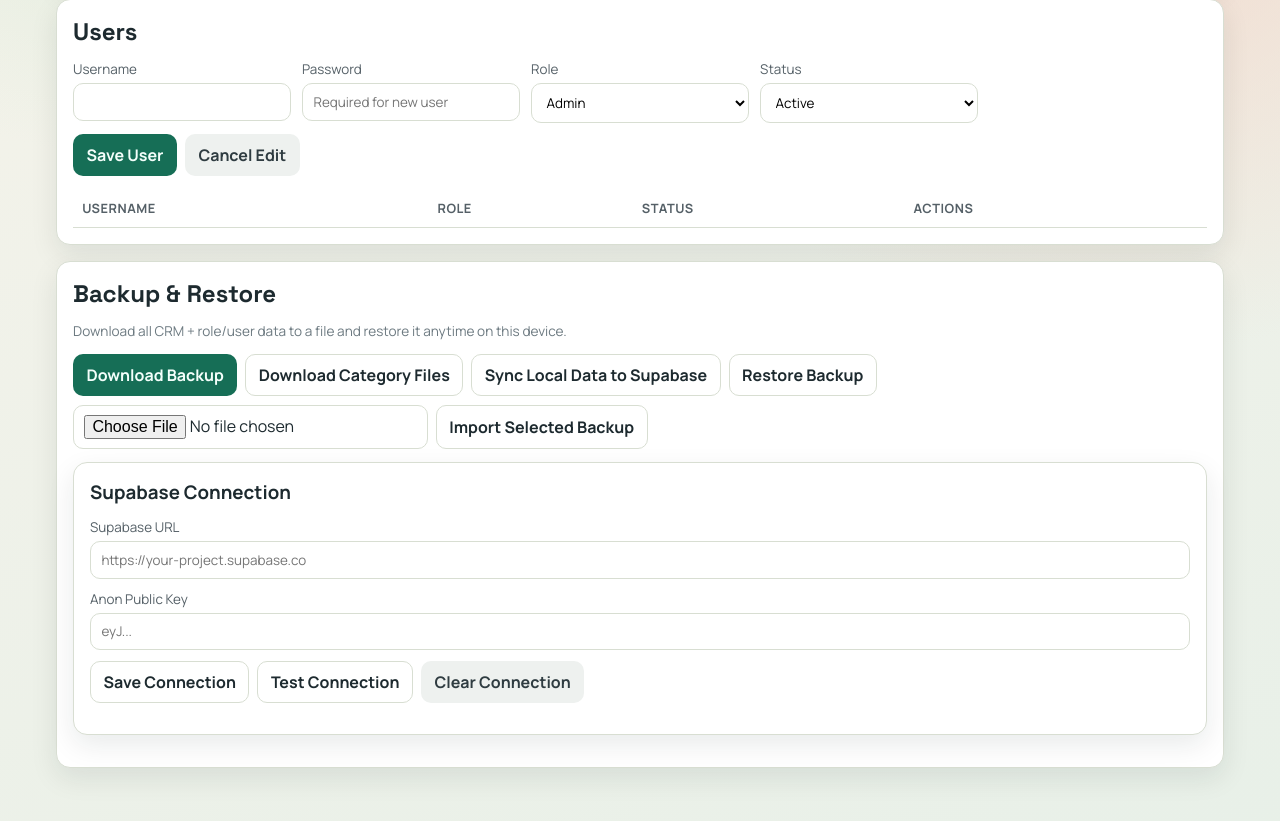
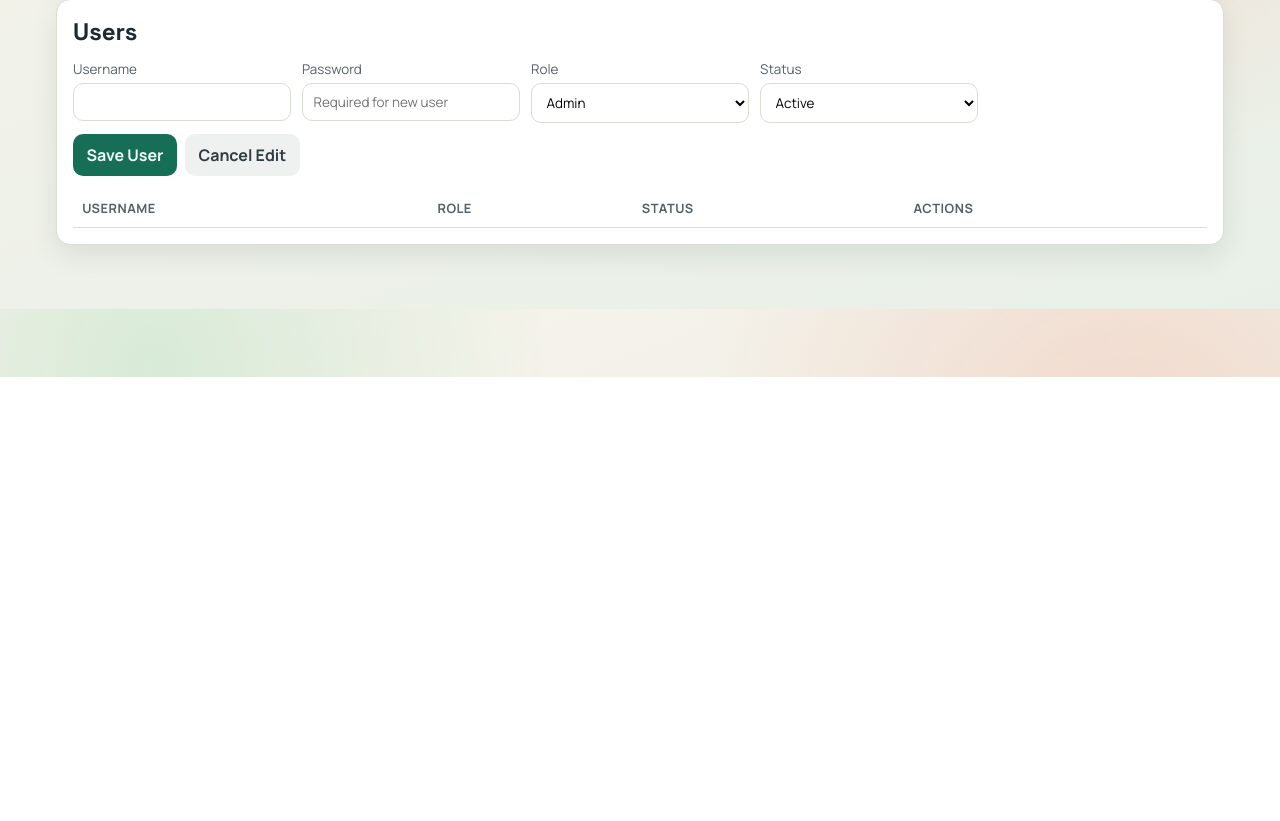
Before and after one commit to zakariaomar1983-sudo/weekly-pay, a plain HTML site: page control-panel.html in a window 1280 px wide. Shown: the part 423-1244 px from the top of the page. After the commit the page ends 800 px from the top, so only its background shows below. Drawn offline with nearby package versions, Linux system fonts and the light colour scheme.

Commit message:
Remove Backup & Restore section from Control Panel

```diff
--- a/control-panel.html
+++ b/control-panel.html
@@ -89,56 +89,19 @@
       </div>
     </section>
 
-    <section class="panel">
-      <div class="panel-head">
-        <h2>Backup & Restore</h2>
-      </div>
-      <p class="muted">Download all CRM + role/user data to a file and restore it anytime on this device.</p>
-      <div class="actions">
-        <button id="downloadBackupBtn" class="btn" type="button">Download Backup</button>
-        <button id="downloadCategoryBackupsBtn" class="btn btn-outline" type="button">Download Category Files</button>
-        <button id="syncSupabaseBtn" class="btn btn-outline" type="button">Sync Local Data to Supabase</button>
-        <button id="restoreBackupBtn" class="btn btn-outline" type="button">Restore Backup</button>
-      </div>
-      <div class="actions" style="margin-top: 0.6rem;">
-        <input id="backupFileInputVisible" type="file" accept=".json,application/json" />
-        <input id="backupFileInput" type="file" accept=".json,application/json" style="display:none" />
-        <button id="importBackupBtn" class="btn btn-outline" type="button">Import Selected Backup</button>
-      </div>
-      <div class="panel" style="margin-top: 0.8rem;">
-        <div class="panel-head">
-          <h3 style="margin: 0;">Supabase Connection</h3>
-        </div>
-        <form id="supabaseConfigForm" class="form-grid" autocomplete="off">
-          <label class="full">Supabase URL
-            <input id="supabaseUrlInput" type="text" placeholder="https://your-project.supabase.co" />
-          </label>
-          <label class="full">Anon Public Key
-            <input id="supabaseAnonKeyInput" type="text" placeholder="eyJ..." />
-          </label>
-          <div class="actions full">
-            <button id="saveSupabaseConfigBtn" class="btn btn-outline" type="button">Save Connection</button>
-            <button id="testSupabaseBtn" class="btn btn-outline" type="button">Test Connection</button>
-            <button id="clearSupabaseConfigBtn" class="btn btn-muted" type="button">Clear Connection</button>
-          </div>
-        </form>
-        <p id="supabaseConfigStatus" class="muted"></p>
-      </div>
-      <p id="backupStatus" class="muted"></p>
-    </section>
   </main>
 
   <script src="https://cdn.jsdelivr.net/npm/@supabase/supabase-js@2"></script>
-  <script src="./supabase-config.js?v=20260413n"></script>
-  <script src="./supabase-client.js?v=20260413n"></script>
-  <script src="./seed-data.js?v=20260413n"></script>
-  <script src="./auth.js?v=20260413n"></script>
+  <script src="./supabase-config.js?v=20260413o"></script>
+  <script src="./supabase-client.js?v=20260413o"></script>
+  <script src="./seed-data.js?v=20260413o"></script>
+  <script src="./auth.js?v=20260413o"></script>
   <script>
     if (window.OPXAuth?.healCoreAccess) {
       window.OPXAuth.healCoreAccess();
     }
   </script>
-  <script src="./control-panel.js?v=20260413n"></script>
-  <script src="./emergency-fill.js?v=20260413n"></script>
+  <script src="./control-panel.js?v=20260413o"></script>
+  <script src="./emergency-fill.js?v=20260413o"></script>
 </body>
 </html>
```
